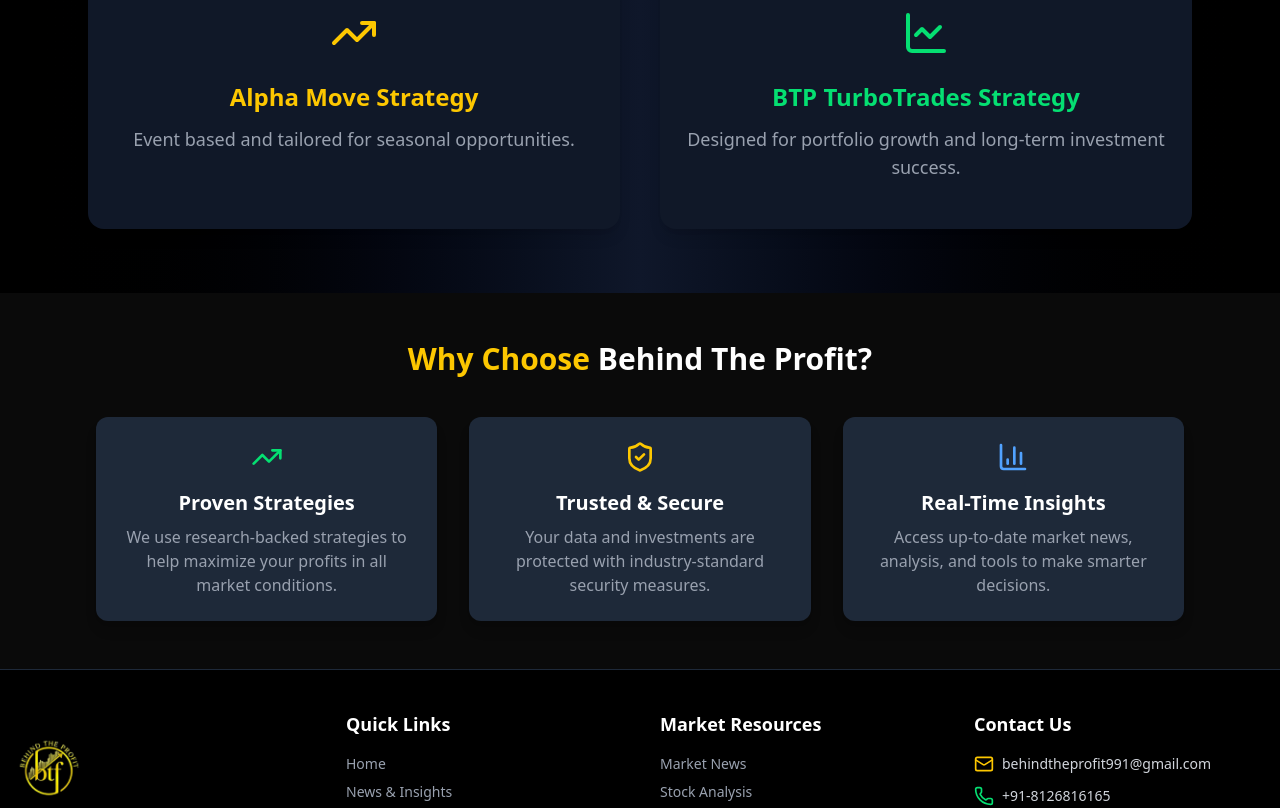
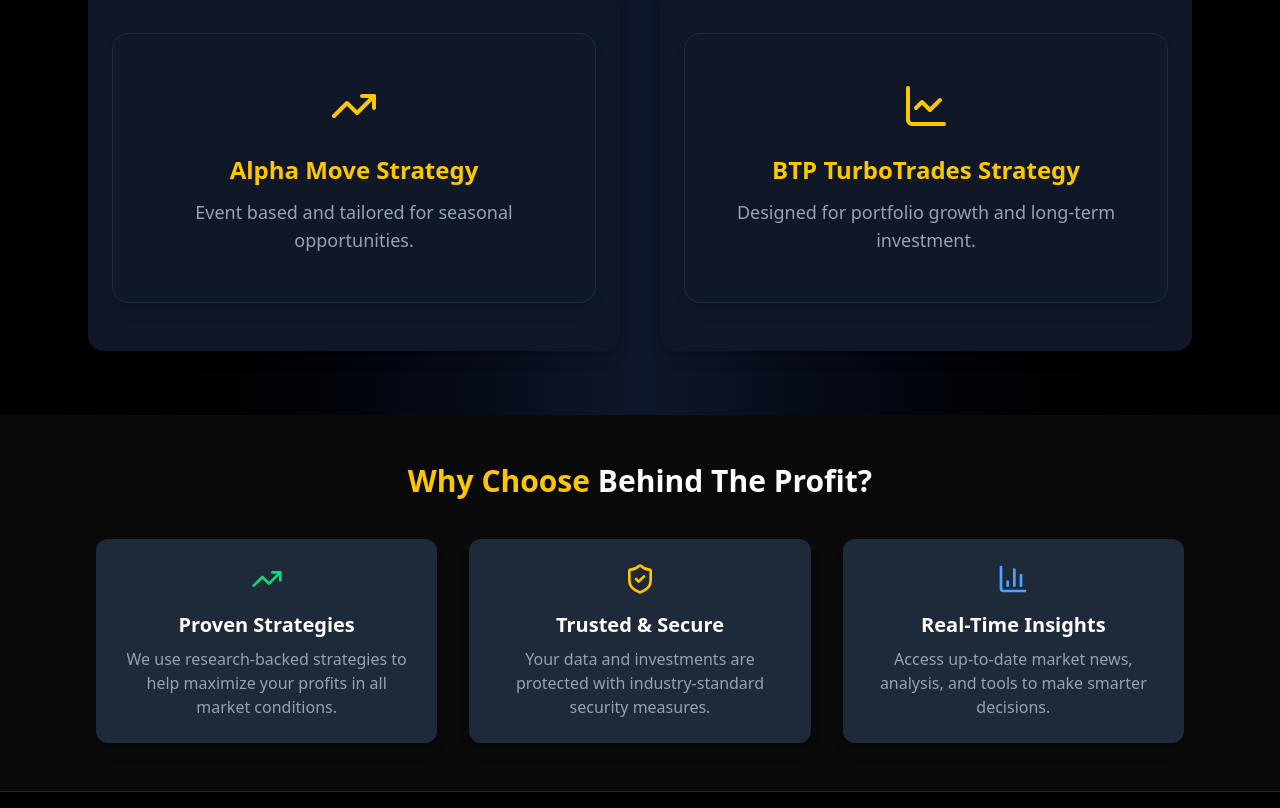
Before and after one commit to Anmolsharma1228/behindtheprofitportal, a React (Vite) app: page / in a window 1280 px wide. Shown: the part 785-1593 px from the top of the page. Built offline with nearby package versions, Linux system fonts and the light colour scheme; no server answers.

Commit message:
increase logo size

```diff
--- a/src/components/Footer.jsx
+++ b/src/components/Footer.jsx
@@ -19,7 +19,7 @@
             {/* <h2 className="text-2xl font-bold text-yellow-400">
               BehindTheProfit
             </h2> */}
-            <img src={logo2} className="md:ml-[-43px] w-[80px] sm:w-[120px] h-auto object-contain" />
+            <img src={logo2} className="ml-[-28px] md:ml-[-70px] w-[100px] sm:w-[130px] h-auto object-contain" />
             <p className="mt-4 text-sm text-gray-400 leading-relaxed">
               Your trusted source for{" "}
               <span className="text-green-400">market updates</span>,{" "}
--- a/src/components/Navbar.jsx
+++ b/src/components/Navbar.jsx
@@ -8,18 +8,17 @@
 
 export const Navbar = () => {
   const [isOpen, setIsOpen] = useState(false);
-
   return (
     <header className="bg-gradient-to-r from-black via-[#0f172a] to-black w-full fixed top-0 right-0 left-0 mx-auto z-10 h-[100px] md:h-[120px] shadow-md">
       <MarqueeHeadline />
       <nav className="flex justify-between items-center mx-4">
         {/* Logo */}
-<div className="flex items-center">
+<div className="flex items-center ml-[-28px]">
   <NavLink to="/">
     <img
       src={logo2}
       alt="Logo"
-      className="w-[80px] sm:w-[120px] h-auto object-contain"
+      className="w-[100px] sm:w-[130px] h-auto object-contain"
     />
   </NavLink>
 </div>
@@ -90,7 +89,7 @@
     isOpen ? "max-h-60 opacity-100" : "max-h-0 opacity-0"
   } overflow-hidden bg-gradient-to-r from-black via-[#0f172a] to-black z-20`}
 >
-  <div className="text-white ml-10 flex flex-col items-start justify-start space-y-2 py-2 lg:text-[18px]">
+  <div className="text-white ml-5 flex flex-col items-start justify-start space-y-2 py-2 lg:text-[18px]">
     <NavLink
       to="/"
       className={({ isActive }) =>
--- a/src/components/Service.jsx
+++ b/src/components/Service.jsx
@@ -1,4 +1,5 @@
 import React from "react";
+import { motion } from "framer-motion";
 import { TrendingUp, LineChart } from "lucide-react"; // Example icons
 
 const Service = () => {
@@ -10,26 +11,53 @@
 
       <div className="max-w-6xl mx-auto px-6 grid md:grid-cols-2 gap-10">
         {/* Card 1 */}
-        <div className="text-center group px-6 py-12 bg-gray-900 rounded-2xl shadow-lg hover:shadow-yellow-500/20 hover:-translate-y-2 transform transition duration-300">
+
+        <motion.div
+          whileHover={{ scale: 1.05, rotate: 1 }}
+          transition={{ type: "spring", stiffness: 200 }}
+          className="text-center px-6 py-12 bg-gray-900 rounded-2xl shadow-lg"
+        >
+          <div className="relative group px-6 py-12 rounded-2xl shadow-lg bg-gray-900 overflow-hidden border border-gray-800 hover:border-yellow-400/40 hover:shadow-yellow-500/30 hover:-translate-y-2 transition duration-300">
+            {/* Icon */}
             <div className="flex justify-center items-center mb-6">
-            <TrendingUp className="w-12 h-12 text-yellow-400 group-hover:scale-110 transition" />
+              <TrendingUp className="w-12 h-12 text-yellow-400 group-hover:scale-125 transition duration-300" />
             </div>
-          <h3 className="text-2xl font-semibold text-yellow-400">Alpha Move Strategy</h3>
+            {/* Title */}
+            <h3 className="text-2xl font-semibold text-yellow-400">
+              Alpha Move Strategy
+            </h3>
+            {/* Description */}
             <p className="mt-3 text-gray-400 text-lg">
               Event based and tailored for seasonal opportunities.
             </p>
+            {/* Decorative Glow */}
+            <div className="absolute inset-0 opacity-0 group-hover:opacity-20 bg-gradient-to-tr from-yellow-500 to-transparent blur-2xl transition"></div>
           </div>
+        </motion.div>
 
         {/* Card 2 */}
-        <div className="text-center group px-6 py-12 bg-gray-900 rounded-2xl shadow-lg hover:shadow-green-500/20 hover:-translate-y-2 transform transition duration-300">
+        <motion.div
+          whileHover={{ scale: 1.05, rotate: 1 }}
+          transition={{ type: "spring", stiffness: 200 }}
+          className="text-center px-6 py-12 bg-gray-900 rounded-2xl shadow-lg"
+        >
+          <div className="relative group px-6 py-12 rounded-2xl shadow-lg bg-gray-900 overflow-hidden border border-gray-800 hover:border-yellow-400/40 hover:shadow-yellow-500/30 hover:-translate-y-2 transition duration-300">
+            {/* Icon */}
             <div className="flex justify-center items-center mb-6">
-            <LineChart className="w-12 h-12 text-green-400 group-hover:scale-110 transition" />
+              <LineChart className="w-12 h-12 text-yellow-400 group-hover:scale-125 transition duration-300" />
             </div>
-          <h3 className="text-2xl text-center font-semibold text-green-400">BTP TurboTrades Strategy</h3>
+            {/* Title */}
+            <h3 className="text-2xl font-semibold text-yellow-400">
+              BTP TurboTrades Strategy
+            </h3>
+            {/* Description */}
             <p className="mt-3 text-gray-400 text-lg">
-            Designed for portfolio growth and long-term investment success.
+              Designed for portfolio growth and long-term investment.
             </p>
+            {/* Decorative Glow */}
+            <div className="absolute inset-0 opacity-0 group-hover:opacity-20 bg-gradient-to-tr from-yellow-500 to-transparent blur-2xl transition"></div>
           </div>
+        </motion.div>
       </div>
     </section>
   );
--- a/src/pages/Home.jsx
+++ b/src/pages/Home.jsx
@@ -12,7 +12,7 @@
 
 const Home = () => {
   return (
-    <div className="min-h-screen flex flex-col mt-16">
+    <div className="min-h-screen flex flex-col mt-22">
       {/* Main Content */}
       <main className="flex-grow w-full mx-auto">
         <section className="space-y-10">
```
Lines whose indentation alone changed are shown as unchanged.
